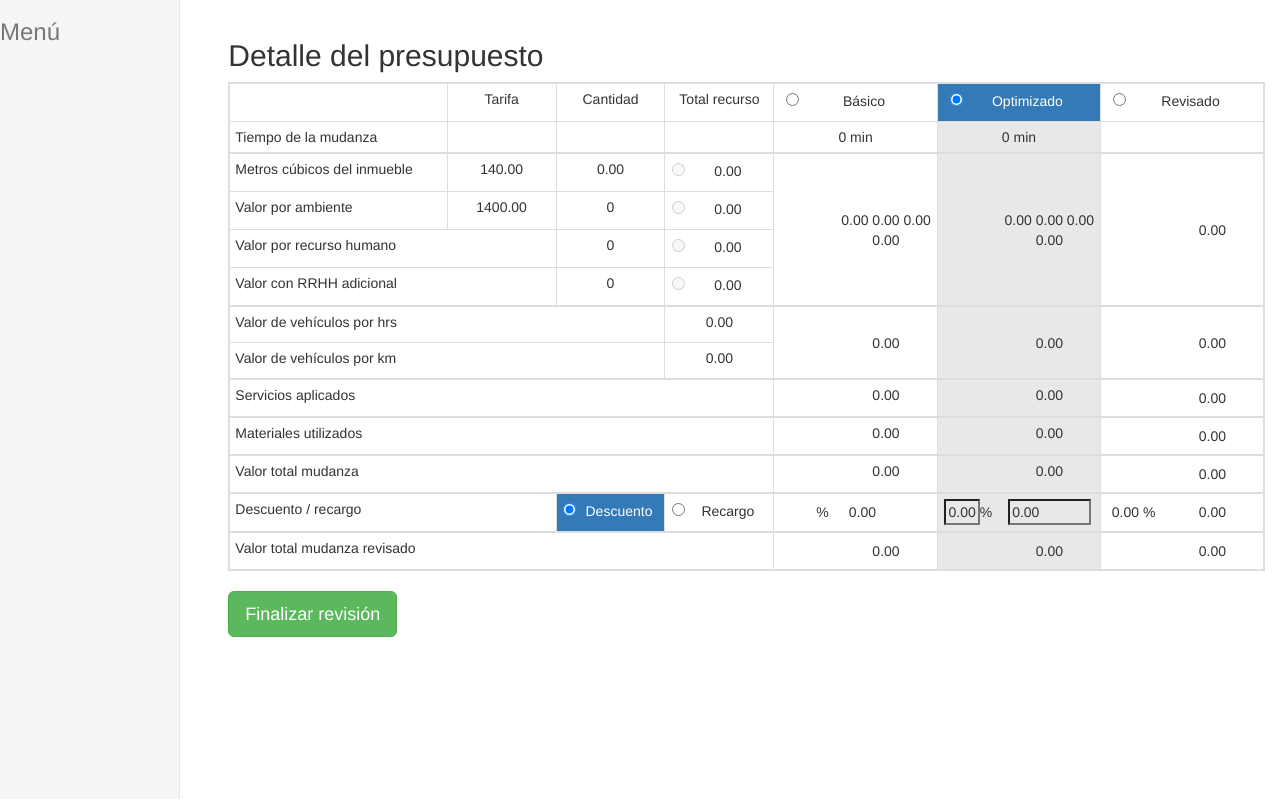
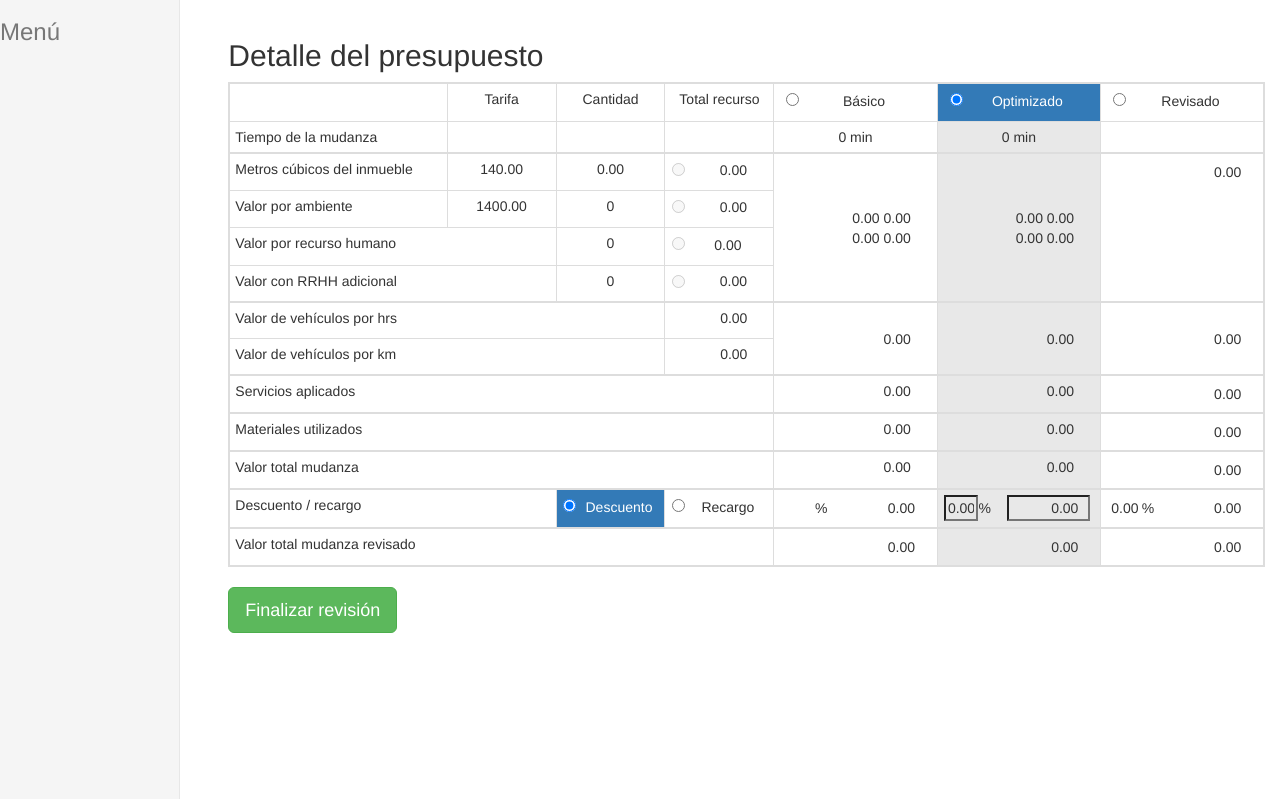
Before and after one commit to yusnelvy/mtvmcotizacion, a Django app: page /presupuesto/ficha/revisar/2/ in a window 1280 px wide. Shown: the part 51-851 px from the top of the page. Run offline with Django 3.2, Linux system fonts and the light colour scheme; data comes from the database, SQL or seed files in the repository; some libraries are stand-ins or nearby versions; some web fonts are replaced.

Commit message:
Modificación en presupuesto revisado y en resumen

```diff
--- a/presupuesto/forms.py
+++ b/presupuesto/forms.py
@@ -314,42 +314,53 @@ class PresupuestoRevisarForm(ModelForm):
                     'readonly': 'readonly',
                     'class': 'input-re check3 input-re-no-border',
                     'type': 'number',
-                    'step': '0.01'
+                    'step': '0.01',
+                    'style': 'text-align: right; padding-right: 10px;'
                     }),
             'monto_recursos_revisado': TextInput(
                 attrs={
                     'required': 'True',
                     'class': 'input-re check3',
                     'type': 'number',
-                    'step': '0.01'}
+                    'step': '0.01',
+                    'style': 'text-align: right; padding-right: 10px;'
+                    }
                 ),
             'monto_vehiculo_revisado': TextInput(
                 attrs={
                     'required': 'True',
                     'class': 'input-re check3',
                     'type': 'number',
-                    'step': '0.01'}
+                    'step': '0.01',
+                    'style': 'text-align: right; padding-right: 10px;'
+                    }
                 ),
             'monto_servicios_revisado': TextInput(
                 attrs={
                     'required': 'True',
                     'class': 'input-re check3',
                     'type': 'number',
-                    'step': '0.01'}
+                    'step': '0.01',
+                    'style': 'text-align: right; padding-right: 10px;'
+                    }
                 ),
             'monto_materiales_revisado': TextInput(
                 attrs={
                     'required': 'True',
                     'class': 'input-re check3',
                     'type': 'number',
-                    'step': '0.01'}
+                    'step': '0.01',
+                    'style': 'text-align: right; padding-right: 10px;'
+                    }
                 ),
             'monto_descuento_recargo': TextInput(
                 attrs={
                     'required': 'True',
                     'class': 'input-re check3',
                     'type': 'number',
-                    'step': '0.01'}
+                    'step': '0.01',
+                    'style': 'text-align: right; padding-right: 10px;'
+                    }
                 ),
             'descuento_recargo': TextInput(
                 attrs={
--- a/presupuesto/templates/presupuesto_resumen.html
+++ b/presupuesto/templates/presupuesto_resumen.html
@@ -308,7 +308,7 @@
         <tr>
             <td colspan="4" class="border-none">
                 <div class="break-inside">
-                    <h4>Detalles del presupuesto</h4>
+                    <h4>Detalles de los costos del presupuesto</h4>
                     <table class="table table-hover table-condensed table-bordered" align="center" style="border: 2px solid #ddd;">
                         <tr align="center">
                             <td width="200px"></td>
@@ -670,7 +670,6 @@
 
                                     <td>{{det_mueble.volumen_mueble|floatformat:"2"}}</td>
                                     <td>{{ det_mueble.cantidad_contenedor }} {{ det_mueble.descripcion_contenedor}} <br>
-                                        {{ det_mueble.peso_contenedor|floatformat:"2"}} Kg
                                     </td>
                                     <td>
                                         {{ det_mueble.trasladable|yesno:"Si,No" }}
--- a/presupuesto/templates/presupuesto_revisar.html
+++ b/presupuesto/templates/presupuesto_revisar.html
@@ -93,14 +93,14 @@ class="col-md-10"
                 </td>
                 <td align="center">
                     <input disabled="disabled" id="m3" name="totalRecurso" onclick="radioTotal();" type="radio">
-                    <label class="label1" for="m3" id="montom3inmueble">
+                    <label class="label1" for="m3" id="montom3inmueble" style="vertical-align: middle; text-align: right; padding-right: 20px;">
 
                         {{ presupuesto.monto_m3_inmueble }}
 
                     </label>
                 </td>
                 <td align="center" class="check td-porcentaje-decuento" rowspan="4"></td>
-                <td align="center" class="check" id="montorecursobasico" rowspan="4" style="vertical-align: middle;">
+                <td align="center" class="check" id="montorecursobasico" rowspan="4" style="vertical-align: middle; text-align: right; padding-right: 26px;">
 
                     {% if presupuesto.maxrecursoteorico == presupuesto.monto_m3_inmueble %}
 
@@ -128,7 +128,7 @@ class="col-md-10"
 
                 </td>
                 <td align="center" class="check2 td-porcentaje-decuento" rowspan="4"></td>
-                <td align="center" class="check2"  id="montorecursooptimo" rowspan="4" style="vertical-align: middle;">
+                <td align="center" class="check2"  id="montorecursooptimo" rowspan="4" style="vertical-align: middle; text-align: right; padding-right: 26px;">
 
                     {% if presupuesto.maxrecursooptimo == presupuesto.monto_m3_inmueble %}
 
@@ -156,7 +156,7 @@ class="col-md-10"
 
                 </td>
                 <td align="center" class="check3 td-porcentaje-decuento" rowspan="4"></td>
-                <td align="center" class="check3" rowspan="4" style="vertical-align: middle;">
+                <td align="center" class="check3" rowspan="4">
 
                     {{ form.monto_recursos_revisado }}
 
@@ -176,7 +176,7 @@ class="col-md-10"
                 </td>
                 <td align="center">
                     <input disabled="disabled" id="amb" name="totalRecurso" onclick="radioTotal();" type="radio" >
-                    <label class="label1" for="amb" id="montoambinmueble" style="text-align:center;">
+                    <label class="label1" for="amb" id="montoambinmueble" style="vertical-align: middle; text-align: right; padding-right: 20px;">
 
                         {{ presupuesto.monto_amb_inmueble }}
 
@@ -208,7 +208,7 @@ class="col-md-10"
                 </td>
                 <td align="center">
                     <input disabled="disabled" id="rrhha" name="totalRecurso" onclick="radioTotal();" type="radio">
-                    <label class="label1" for="rrhha" id="montopersonaoptima" style="text-align:center;">
+                    <label class="label1" for="rrhha" id="montopersonaoptima" style="vertical-align: middle; text-align: right; padding-right: 20px;">
 
                         {{ presupuesto.monto_personaoptima }}
 
@@ -217,7 +217,7 @@ class="col-md-10"
             </tr>
             <tr style="border-top: 2px solid #ddd;">
                 <td colspan="3">Valor de vehículos por hrs</td>
-                <td align="center">
+                <td align="center" style="text-align: right; padding-right: 26px;">
                     <label class="label1" style="cursor:default;">
 
                         {{ presupuesto.monto_vehiculo_hora }}
@@ -225,13 +225,13 @@ class="col-md-10"
                     </label>
                 </td>
                 <td align="center" class="check td-porcentaje-decuento" rowspan="2"></td>
-                <td align="center" class="check" id="vehiculomontobasico" rowspan="2" style="vertical-align: middle;">
+                <td align="center" class="check" id="vehiculomontobasico" rowspan="2" style="vertical-align: middle; text-align: right; padding-right: 26px;">
 
                     {{ presupuesto.vehiculomonto }}
 
                 </td>
                 <td align="center" class="check2 td-porcentaje-decuento" rowspan="2"></td>
-                <td align="center" class="check2" id="vehiculomontooptima" rowspan="2" style="vertical-align: middle;">
+                <td align="center" class="check2" id="vehiculomontooptima" rowspan="2" style="vertical-align: middle; text-align: right; padding-right: 26px;">
 
                     {{ presupuesto.vehiculomonto }}
 
@@ -245,7 +245,7 @@ class="col-md-10"
             </tr>
             <tr>
                 <td colspan="3">Valor de vehículos por km</td>
-                <td align="center">
+                <td align="center" style="text-align: right; padding-right: 26px;">
                     <label class="label1" style="cursor:default;">
 
                         {{ presupuesto.monto_vehiculo_recorrido }}
@@ -256,13 +256,13 @@ class="col-md-10"
             <tr style="border-top: 2px solid #ddd;">
                 <td colspan="4">Servicios aplicados</td>
                 <td align="center" class="check td-porcentaje-decuento"></td>
-                <td align="center" class="check" id="montoserviciosbasico">
+                <td align="center" class="check" id="montoserviciosbasico"  style="text-align: right; padding-right: 26px;">
 
                     {{ presupuesto.monto_servicios }}
 
                 </td>
                 <td align="center" class="check2 td-porcentaje-decuento"></td>
-                <td align="center" class="check2" id="montoserviciosoptima">
+                <td align="center" class="check2" id="montoserviciosoptima"  style="text-align: right; padding-right: 26px;">
 
                     {{ presupuesto.monto_servicios }}
 
@@ -277,13 +277,13 @@ class="col-md-10"
             <tr style="border-top: 2px solid #ddd;">
                 <td colspan="4">Materiales utilizados</td>
                 <td align="center" class="check td-porcentaje-decuento"></td>
-                <td align="center" class="check" id="montomaterialesbasico">
+                <td align="center" class="check" id="montomaterialesbasico"  style="text-align: right; padding-right: 26px;">
 
                     {{ presupuesto.monto_materiales }}
 
                 </td>
                 <td align="center" class="check2 td-porcentaje-decuento"></td>
-                <td align="center" class="check2" id="montomaterialesoptima">
+                <td align="center" class="check2" id="montomaterialesoptima"  style="text-align: right; padding-right: 26px;">
 
                     {{ presupuesto.monto_materiales }}
 
@@ -298,13 +298,13 @@ class="col-md-10"
             <tr style="border-top: 2px solid #ddd;">
                 <td colspan="4">Valor total mudanza</td>
                 <td align="center" class="check td-porcentaje-decuento"></td>
-                <td align="center" class="check" id="montomudanzahrsdirectas">
+                <td align="center" class="check" id="montomudanzahrsdirectas"  style="text-align: right; padding-right: 26px;">
 
                     {{ presupuesto.monto_mudanza_hrsdirectas }}
 
                 </td>
                 <td align="center" class="check2 td-porcentaje-decuento"></td>
-                <td align="center" class="check2" id="montomundanzahrsoptimas">
+                <td align="center" class="check2" id="montomundanzahrsoptimas"  style="text-align: right; padding-right: 26px;">
 
                     {{ presupuesto.monto_mundanza_hrsoptimas }}
 
@@ -330,14 +330,14 @@ class="col-md-10"
                     <input class="input-descuento-recargo check" id="porc_descuentobasico" onkeypress="return justNumbers(event);" style="text-align:right;" type="text" value=""><span>%</span>
                 </td>
                 <td align="center" class="check">
-                    <input class="input-re check" id="descuento_regargobasico" name="monto_descuento_recargo" step="0.01" style="text-align:left;" type="number" value="{{ presupuesto.monto_descuento_recargo }}">
+                    <input class="input-re check" id="descuento_regargobasico" name="monto_descuento_recargo" step="0.01" style="text-align: right; padding-right: 10px;" type="number" value="{{ presupuesto.monto_descuento_recargo }}">
 
                 </td>
                 <td align="center" class="check2 td-porcentaje-decuento" style="width:120px;">
                     <input class="input-descuento-recargo check2" id="porc_descuentooptimo" onkeypress="return justNumbers(event);" style="text-align:right;" type="text" value=""><span>%</span>
                 </td>
                 <td align="center" class="check2">
-                    <input class="input-re check2" id="descuento_recargooptimo" name="monto_descuento_recargo" step="0.01" style="text-align:left;" type="number" value="{{ presupuesto.monto_descuento_recargo }}">
+                    <input class="input-re check2" id="descuento_recargooptimo" name="monto_descuento_recargo" step="0.01" style="text-align: right; padding-right: 10px;" type="number" value="{{ presupuesto.monto_descuento_recargo }}">
 
                 </td>
                 <td align="center" class="check3 td-porcentaje-decuento" style="width:120px;">
@@ -353,15 +353,15 @@ class="col-md-10"
                 <td colspan="4">Valor total mudanza revisado</td>
                 <td align="center" class="check td-porcentaje-decuento"></td>
                 <td align="center" class="check">
-                    <input class="input-re check input-re-no-border" id="mudanzamontorevisadotoerico" readonly type="text" value="{{ presupuesto.mudanzamontorevisadotoerico }}">
+                    <input class="input-re check input-re-no-border" id="mudanzamontorevisadotoerico" readonly type="text" value="{{ presupuesto.mudanzamontorevisadotoerico }}" style="text-align: right; padding-right: 10px;">
                 </td>
                 <td align="center" class="check2 td-porcentaje-decuento"></td>
                 <td align="center" class="check2">
-                    <input class="input-re check2 input-re-no-border" id="mudanzamontorevisadooptimo" readonly type="text" value="{{ presupuesto.mudanzamontorevisadooptimo }}">
+                    <input class="input-re check2 input-re-no-border" id="mudanzamontorevisadooptimo" readonly type="text" value="{{ presupuesto.mudanzamontorevisadooptimo }}" style="text-align: right; padding-right: 10px;">
                 </td>
                 <td align="center" class="check3 td-porcentaje-decuento"></td>
                 <td align="center" class="check3">
-                    <input class="input-re check3 input-re-no-border" id="mudanzamontorevisado"  readonly type="text" value="{% if form.tipo_calculo == 'Revisado' %}{{ presupuesto.mudanzamontorevisado|floatformat:"2" }}{% elif form.tipo_calculo == 'Optimizado' %}{{ presupuesto.mudanzamontorevisadooptimo|floatformat:"2" }}{% else %}{{ presupuesto.mudanzamontorevisadotoerico|floatformat:"2" }}{% endif %}">
+                    <input class="input-re check3 input-re-no-border" id="mudanzamontorevisado"  readonly type="text" value="{% if form.tipo_calculo == 'Revisado' %}{{ presupuesto.mudanzamontorevisado|floatformat:"2" }}{% elif form.tipo_calculo == 'Optimizado' %}{{ presupuesto.mudanzamontorevisadooptimo|floatformat:"2" }}{% else %}{{ presupuesto.mudanzamontorevisadotoerico|floatformat:"2" }}{% endif %}" style="text-align: right; padding-right: 10px;">
                 </td>
             </tr>
         </table>
```
